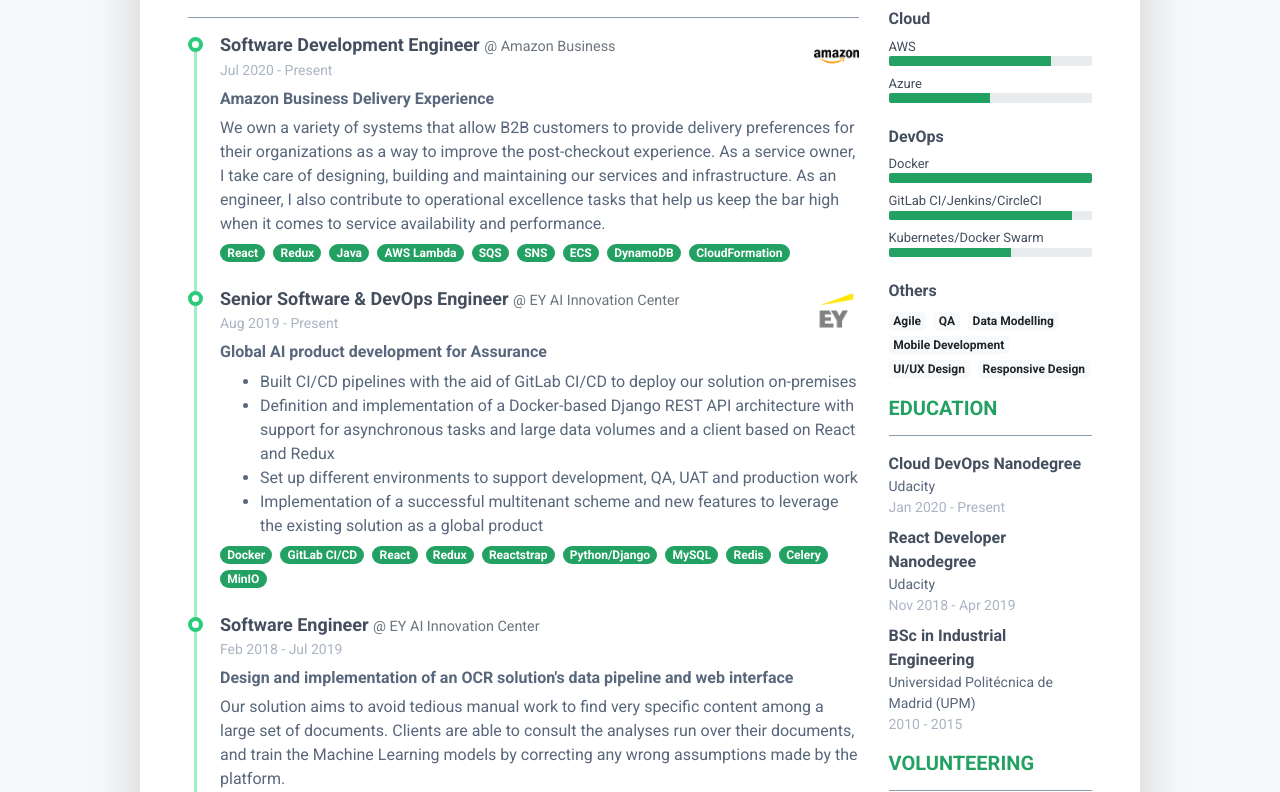
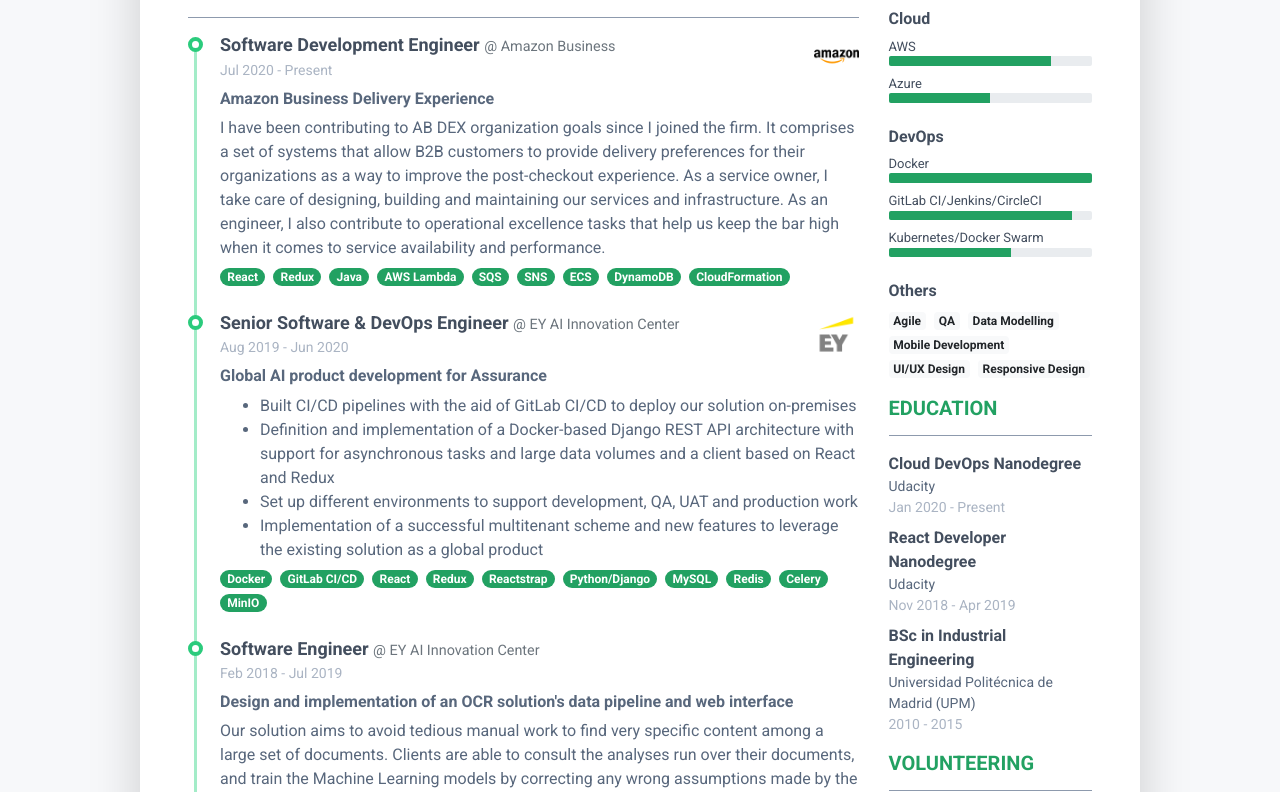
Before and after one commit to fernanalegria/resume, a React (Create React App) app: page / in a window 1280 px wide. Shown: the part 808-1600 px from the top of the page. Built offline with nearby package versions, Linux system fonts and the light colour scheme.

Commit message:
feat: Update job description

```diff
--- a/src/assets/js/resumeStore.js
+++ b/src/assets/js/resumeStore.js
@@ -51,7 +51,7 @@
         id: 1,
         heading: 'Amazon Business Delivery Experience',
         description:
-          'We own a variety of systems that allow B2B customers to provide delivery preferences for their organizations as a way to improve the post-checkout experience. As a service owner, I take care of designing, building and maintaining our services and infrastructure. As an engineer, I also contribute to operational excellence tasks that help us keep the bar high when it comes to service availability and performance.',
+          'I have been contributing to AB DEX organization goals since I joined the firm. It comprises a set of systems that allow B2B customers to provide delivery preferences for their organizations as a way to improve the post-checkout experience. As a service owner, I take care of designing, building and maintaining our services and infrastructure. As an engineer, I also contribute to operational excellence tasks that help us keep the bar high when it comes to service availability and performance.',
         stack: [
           'React',
           'Redux',
@@ -72,7 +72,7 @@
       name: 'Senior Software & DevOps Engineer'
     },
     from: 'Aug 2019',
-    to: 'Present',
+    to: 'Jun 2020',
     company: {
       name: 'EY AI Innovation Center',
       logo: eyLogo
```
Also changed, not shown: 1 other file (tests, documents, lock files or other folders).
